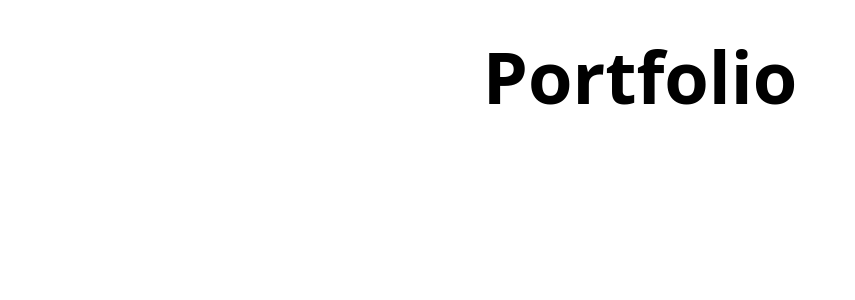
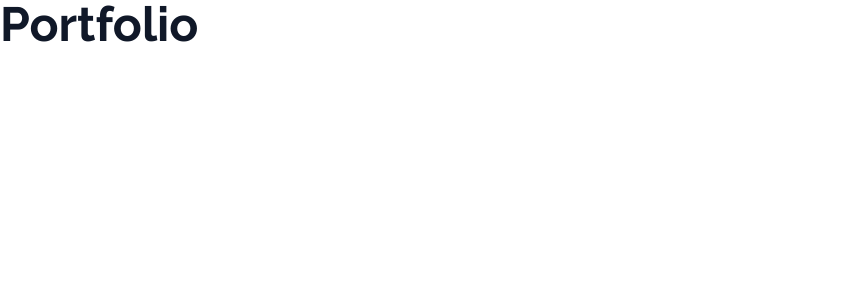
Before and after one commit to Jonathan-Huber/Portfolio, a React (Vite) app: page / in a window 1280 px wide. Shown: the top 300 px of the page, without its empty margins (0-855 px from the left). Built offline with nearby package versions, Linux system fonts and the light colour scheme.

Commit message:
style: mise à jour main.css
- Ajout des fonts Google
- Styles globaux pour titres et paragraphes
- Boutons et sous-titre Hero

```diff
--- a/src/main.css
+++ b/src/main.css
@@ -1,5 +1,61 @@
+@import url("https://fonts.googleapis.com/css2?family=Raleway:wght@700&family=Roboto:wght@400&family=Prompt:wght@500&display=swap");
 @import "tailwindcss";
 
-.h1-title {
-  @apply text-7xl font-bold mt-10 text-center;
+/* main.css */
+
+@theme {
+  --font-heading: "Raleway", sans-serif;
+  --font-sans: "Roboto", sans-serif;
+  --font-ui: "Prompt", sans-serif;
 }
+
+/* Styles globaux */
+
+@layer base {
+  h1 {
+    @apply font-heading font-bold mb-4 text-gray-900 text-3xl md:text-4xl lg:text-5xl;
+  }
+
+  h2 {
+    @apply font-heading font-semibold mb-6 text-gray-700 text-2xl md:text-3xl lg:text-4xl;
+  }
+
+  h3 {
+    @apply font-heading font-medium mb-2 text-gray-700 text-xl md:text-xl lg:text-2xl;
+  }
+
+  p {
+    @apply font-sans text-gray-600 text-base md:text-lg mb-4;
+  }
+}
+
+/* Composants Tailwind */
+@layer components {
+  /* ===== Sous-titre Hero ===== */
+  .subtitle {
+    @apply font-ui font-medium text-gray-900 text-lg md:text-xl mb-2 leading-snug;
+  }
+
+  /* ===== Boutons ===== */
+  .btn {
+    @apply rounded-3xl transition-colors duration-200 text-center font-ui font-medium flex items-center justify-center;
+  }
+
+  /* Variantes */
+  .btn-primary {
+    @apply bg-cyan-600 text-white hover:bg-cyan-800;
+  }
+
+  .btn-secondary {
+    @apply border border-cyan-600 text-cyan-600 hover:bg-cyan-600 hover:text-white;
+  }
+
+  /* Tailles */
+  .btn-normal {
+    @apply px-6 py-3 text-sm md:text-base hover:scale-105;
+  }
+
+  .btn-sm {
+    @apply px-4 py-2 text-sm md:text-sm;
+  }
+}
```
